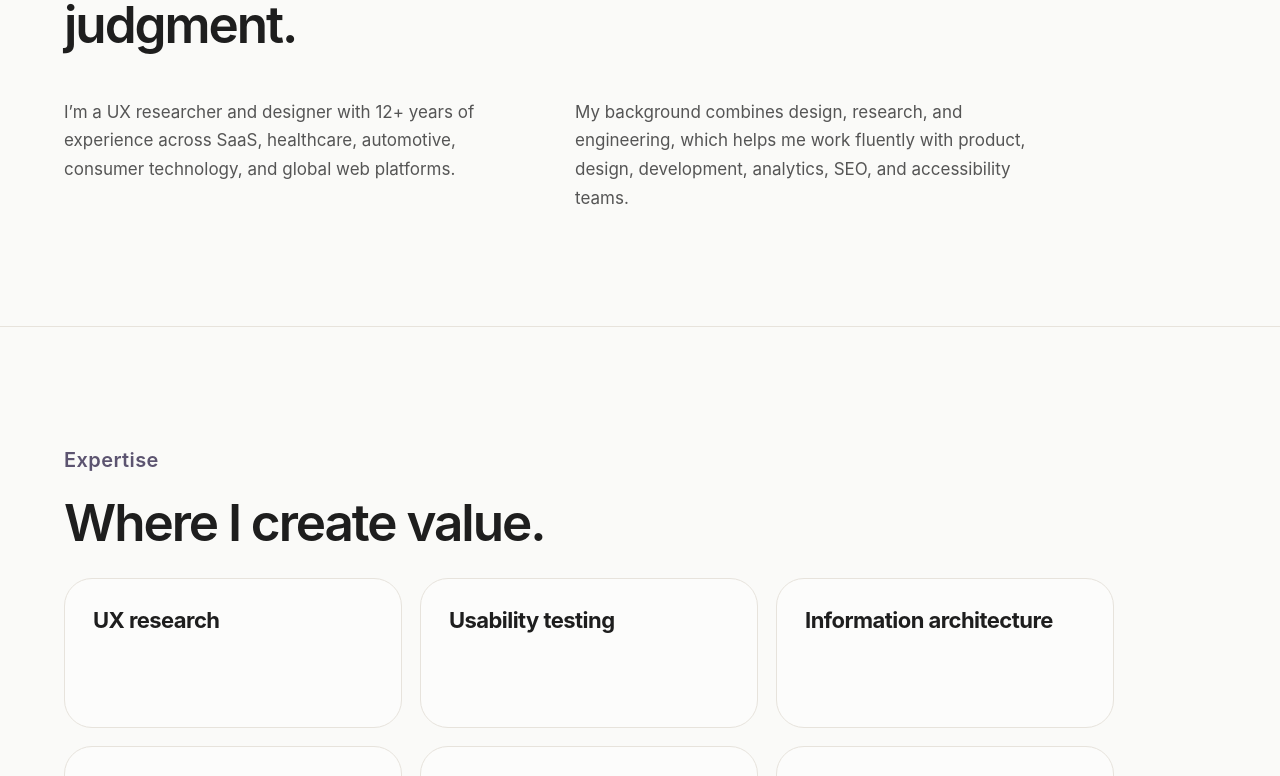
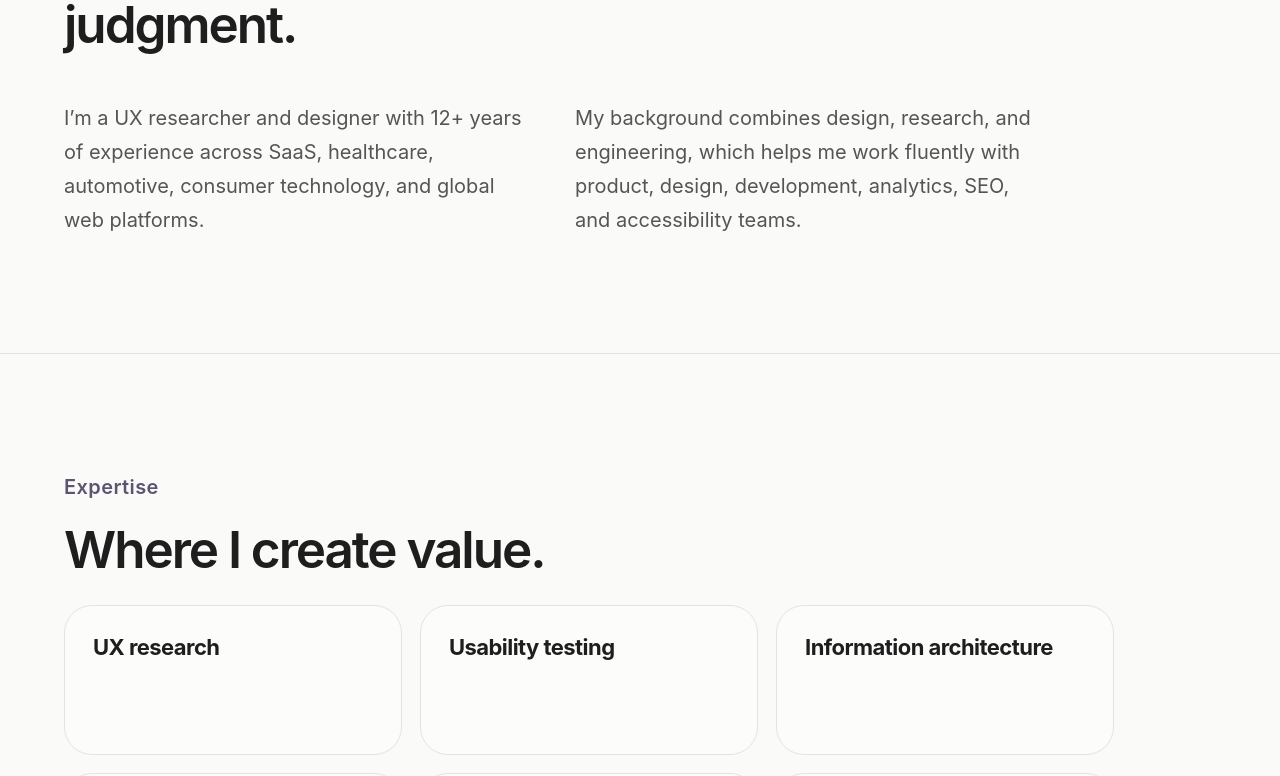
Before and after one commit to micheleroohani/michele-harper-portfolio, a React (Vite) app: page / in a window 1280 px wide. Shown: the part 1004-1780 px from the top of the page. Built offline with nearby package versions, Linux system fonts and the light colour scheme.

Commit message:
Update style.css

```diff
--- a/src/style.css
+++ b/src/style.css
@@ -105,7 +105,7 @@ h3 {
 p {
   color: #555;
   line-height: 1.7;
-  font-size: 17px;
+  font-size: 20px;
 }
 
 .lede {
```
